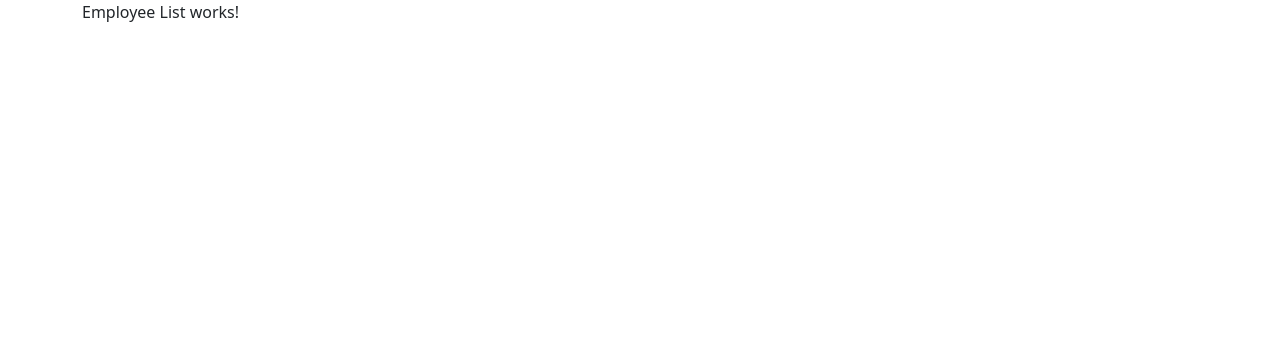
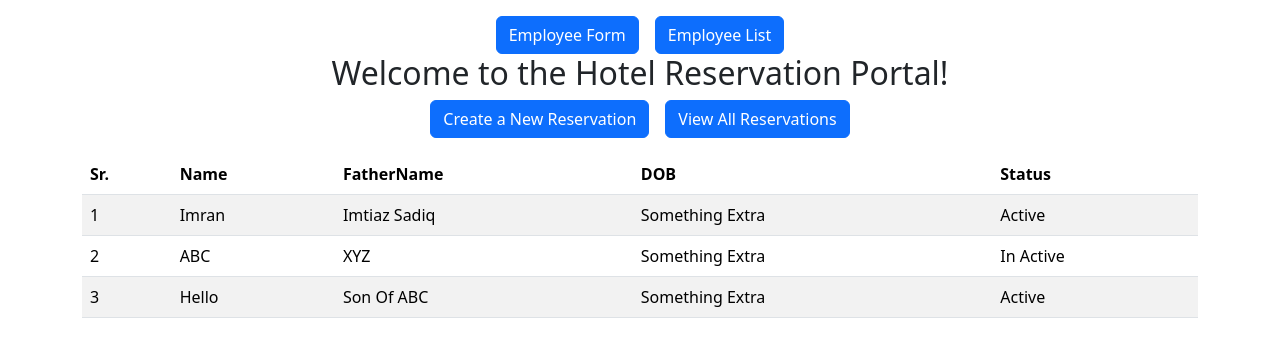
Before and after one commit to imranmani89/hotel-app, an Angular app: page /employeelist in a window 1280 px wide. Shown: the top 356 px of the page. Built offline with nearby package versions, Linux system fonts and the light colour scheme.

Commit message:
added employee form

```diff
--- a/src/app/app-routing.module.ts
+++ b/src/app/app-routing.module.ts
@@ -4,13 +4,15 @@ import { HomeComponent } from './home/home.component';
 import { ReservationListComponent } from './reservation-list/reservation-list.component';
 import { ReservationFormComponent } from './reservation-form/reservation-form.component';
 import { EmployeeListComponent } from './employee-list/employee-list.component';
+import { EmployeeFormComponent } from './employee-form/employee-form.component';
 
 const routes: Routes = [
   {path:"", component: HomeComponent},
   {path:"list", component: ReservationListComponent},
   {path:"new", component: ReservationFormComponent},
   {path:"edit/:id", component : ReservationFormComponent},
-  {path:"employeelist", component : EmployeeListComponent}
+  {path:"employeelist", component : EmployeeListComponent},
+  {path:"newemployee", component : EmployeeFormComponent}
 ];
 
 @NgModule({
--- a/src/app/app.module.ts
+++ b/src/app/app.module.ts
@@ -6,6 +6,7 @@ import { AppComponent } from './app.component';
 import { HomeModule } from './home/home.module';
 import { ReservationModule } from './reservation/reservation.module';
 import { HttpClientModule } from '@angular/common/http';
+import { EmployeeModule } from './employee/employee.module';
 
 @NgModule({
   declarations: [
@@ -16,6 +17,7 @@ import { HttpClientModule } from '@angular/common/http';
     AppRoutingModule,
     HomeModule,
     ReservationModule,
+    EmployeeModule,
     HttpClientModule
   ],
   providers: [],
--- /dev/null
+++ b/src/app/employee-form/employee-form.component.html
@@ -0,0 +1,4 @@
+<app-home></app-home>
+<form [FormGroup]="employeeForm" (ngSubmit)="onSubmit()">
+
+</form>>
--- /dev/null
+++ b/src/app/employee-form/employee-form.component.ts
@@ -0,0 +1,16 @@
+import { Component } from '@angular/core';
+import { FormGroup } from '@angular/forms';
+@Component({
+  selector: 'app-employee-form',
+  templateUrl: './employee-form.component.html',
+  styleUrls: ['./employee-form.component.css']
+})
+export class EmployeeFormComponent {
+employeeForm: FormGroup = new FormGroup({});
+
+constructor(){}
+
+onSubmit(): void{
+
+}
+}
--- a/src/app/employee-list/employee-list.component.html
+++ b/src/app/employee-list/employee-list.component.html
@@ -1,2 +1,37 @@
+<app-home></app-home>
 
-<p>Employee List works!</p>
+
+<table class="table table-striped">
+<thead>
+    <tr>
+        <th>Sr.</th>
+        <th>Name</th>
+        <th>FatherName</th>
+        <th>DOB</th>
+        <th>Status</th>
+    </tr>
+</thead>
+<tbody>
+    <tr>
+        <td>1</td>
+        <td>Imran</td>
+        <td>Imtiaz Sadiq</td>
+        <td>Something Extra</td>
+        <td>Active</td>
+    </tr>
+    <tr>
+        <td>2</td>
+        <td>ABC</td>
+        <td>XYZ</td>
+        <td>Something Extra</td>
+        <td>In Active</td>
+    </tr>
+    <tr>
+        <td>3</td>
+        <td>Hello</td>
+        <td>Son Of ABC</td>
+        <td>Something Extra</td>
+        <td>Active</td>
+    </tr>
+</tbody>
+</table>
--- a/src/app/employee/employee.module.ts
+++ b/src/app/employee/employee.module.ts
@@ -4,11 +4,13 @@ import { FormsModule } from '@angular/forms';
 import { EmployeeService } from './employee.service';
 import { EmployeeListComponent } from '../employee-list/employee-list.component';
 import { HomeModule } from "../home/home.module";
+import { EmployeeFormComponent } from '../employee-form/employee-form.component';
 
 
 @NgModule({
   declarations: [
     EmployeeListComponent,
+    EmployeeFormComponent,
   ],
   imports: [
     CommonModule,
--- a/src/app/home/home.component.html
+++ b/src/app/home/home.component.html
@@ -1,6 +1,6 @@
 <div class="text-center my-3">
+    <button class="btn btn-primary mx-2" [routerLink]="['/newemployee']">Employee Form</button>
     <button class="btn btn-primary mx-2" [routerLink]="['/employeelist']">Employee List</button>
-    <button class="btn btn-primary mx-2">Employee List</button>
     <h2 class="mg-4">Welcome to the Hotel Reservation Portal!</h2>
     <button class="btn btn-primary mx-2" [routerLink]="['/new']">Create a New Reservation</button>
     <button class="btn btn-primary mx-2" [routerLink]="['/list']">View All Reservations</button>
```
Also changed, not shown: src/app/employee-form/employee-form.component.css (added), 1 other file (tests, documents, lock files or other folders).
